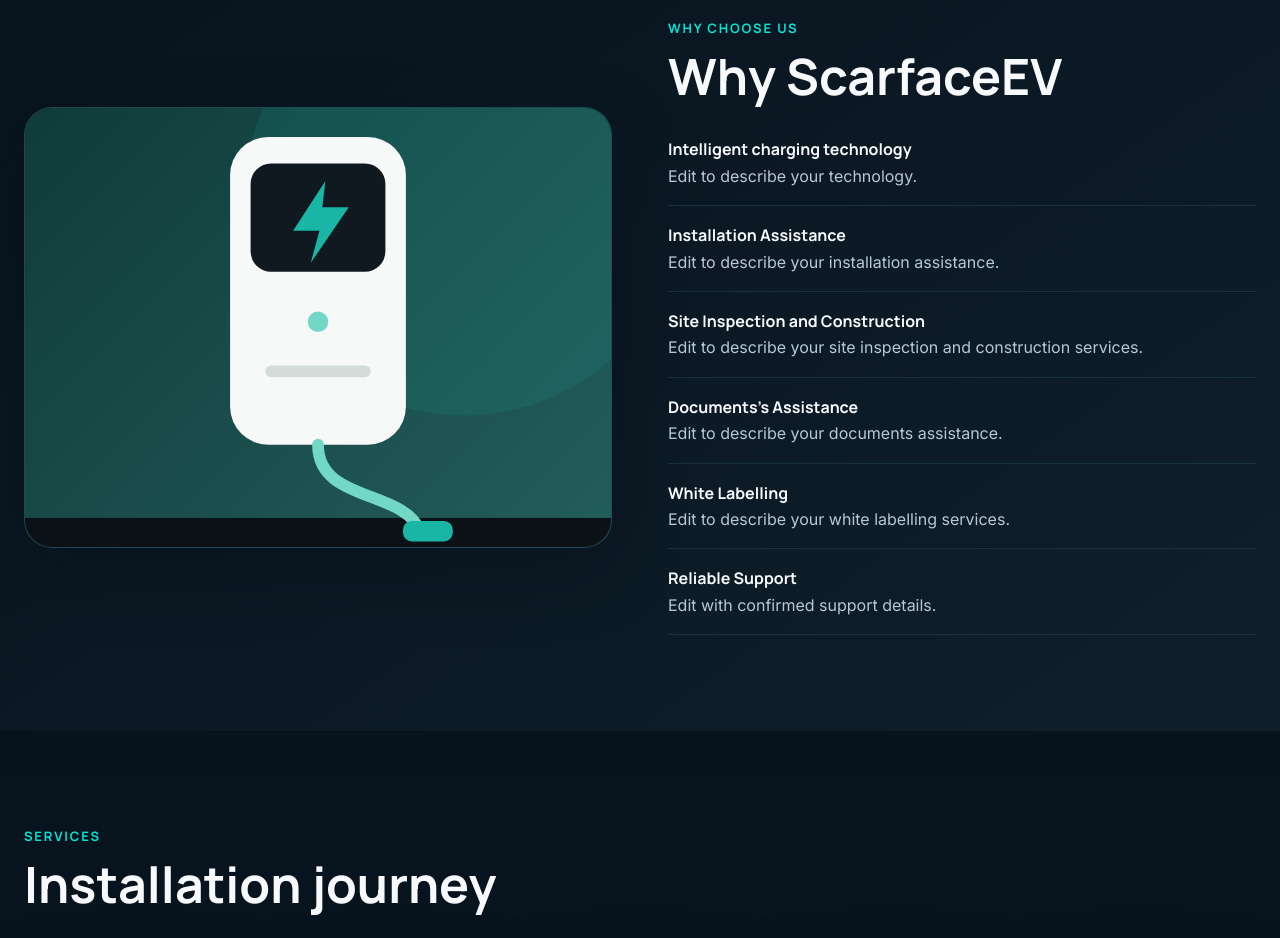
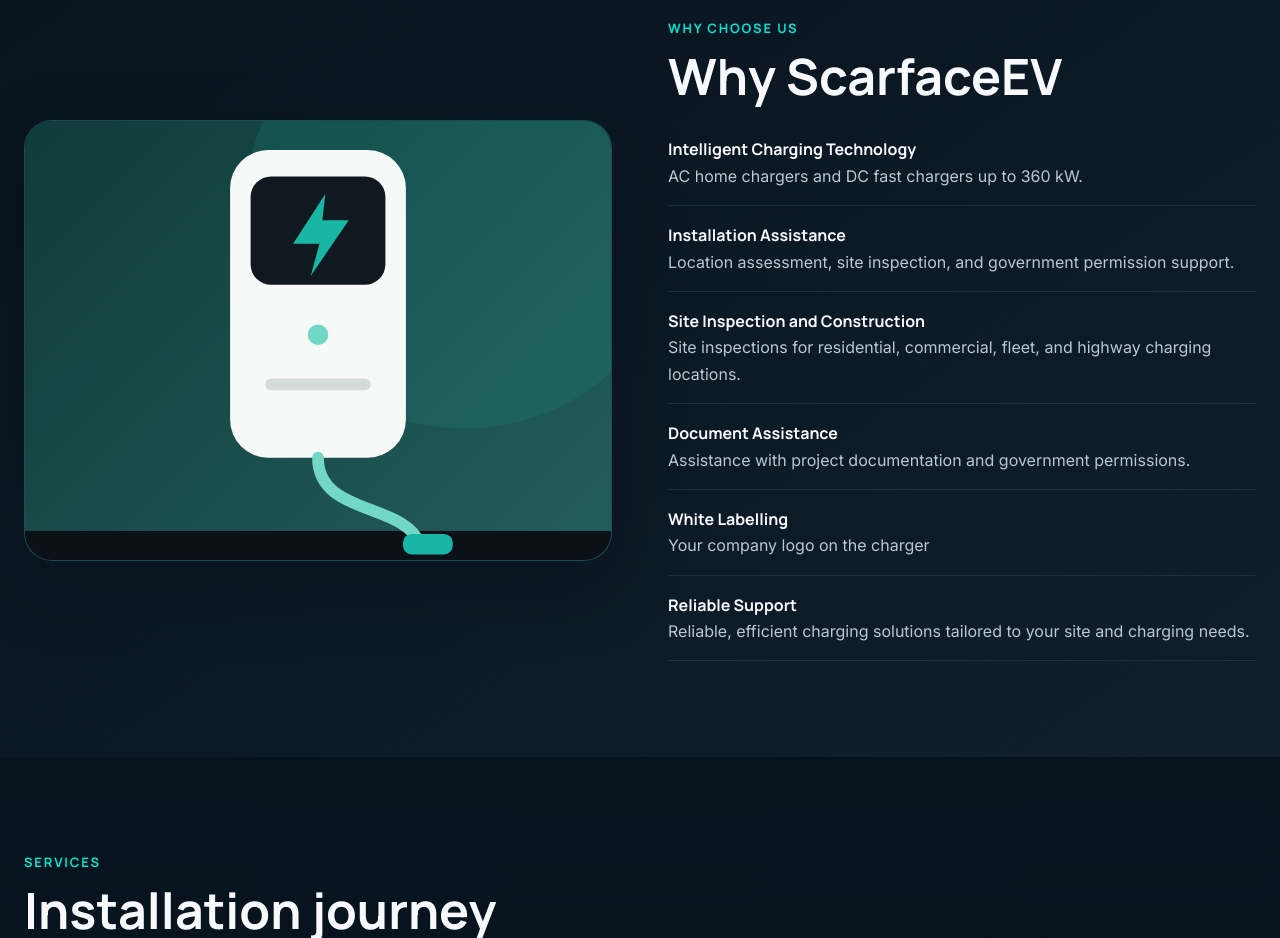
Before and after one commit to scarfaceev/scarface-product, a React (Vite) app in the folder scarface-frontend/: page / in a window 1280 px wide. Shown: the part 5340-6278 px from the top of the page. Built offline with nearby package versions, Linux system fonts and the light colour scheme.

Commit message:
change subheadings points

```diff
--- a/scarface-frontend/src/data/featuresData.js
+++ b/scarface-frontend/src/data/featuresData.js
@@ -10,11 +10,11 @@ export const features = [
   { icon: "gauge", title: "Charging Monitoring System (CMS)", text: "Monitor charging sessions, status, and energy consumption." }
 ];
 export const why = [
-  ["Intelligent charging technology", "Edit to describe your technology."],
-  ["Installation Assistance", "Edit to describe your installation assistance."],
-  ["Site Inspection and Construction", "Edit to describe your site inspection and construction services."],
-  ["Documents's Assistance", "Edit to describe your documents assistance."],
-  ["White Labelling", "Edit to describe your white labelling services."],
-  ["Reliable Support", "Edit with confirmed support details."]
+  ["Intelligent Charging Technology", "AC home chargers and DC fast chargers up to 360 kW."],
+  ["Installation Assistance", "Location assessment, site inspection, and government permission support."],
+  ["Site Inspection and Construction", "Site inspections for residential, commercial, fleet, and highway charging locations."],
+  ["Document Assistance", "Assistance with project documentation and government permissions."],
+  ["White Labelling", "Your company logo on the charger"],
+  ["Reliable Support", "Reliable, efficient charging solutions tailored to your site and charging needs."]
 ];
 export const steps = [["Contact ScarfaceEV", "Tell us about your vehicle and property."], ["Discuss requirements", "We learn what you need from your charger."], ["Site assessment", "We plan the installation with you."], ["Overall documentation", "We prepare and share the paperwork for your installation."], ["Installation & handover", "Your charger is installed and explained."]];
```
